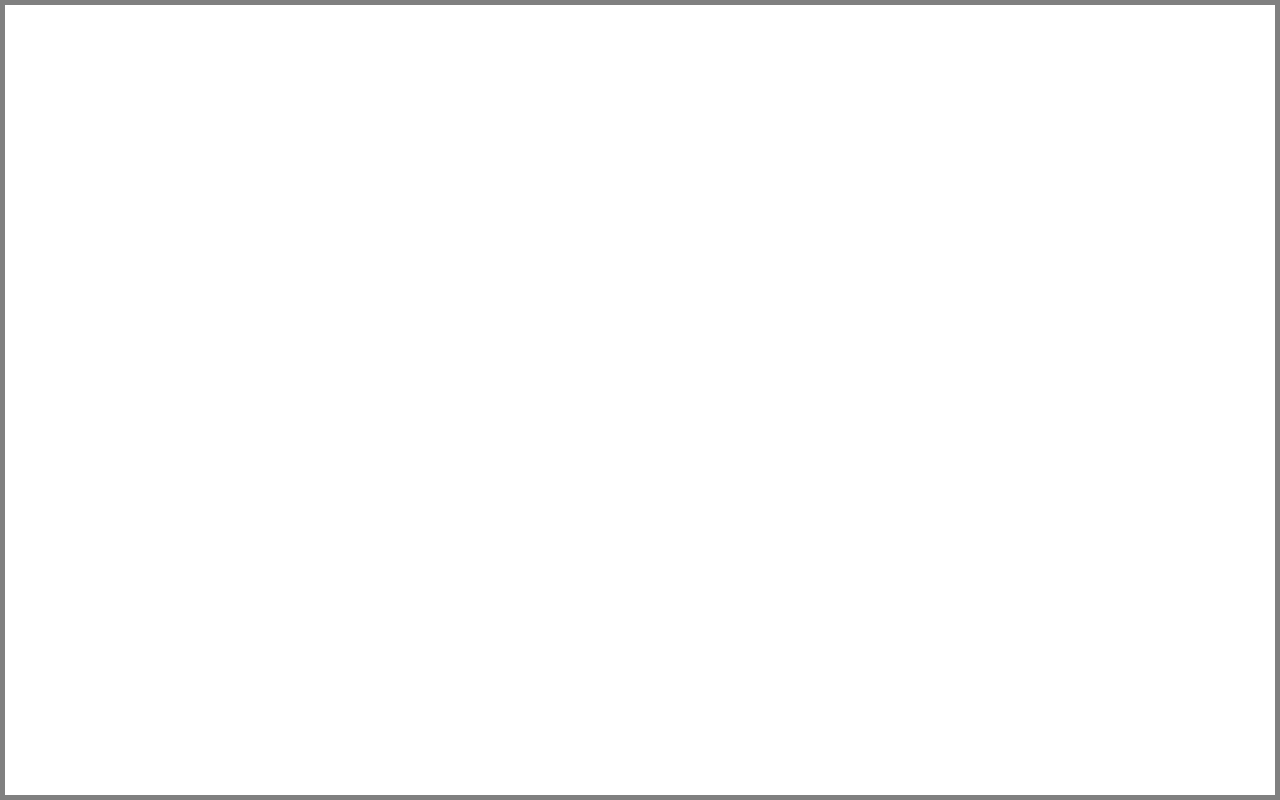
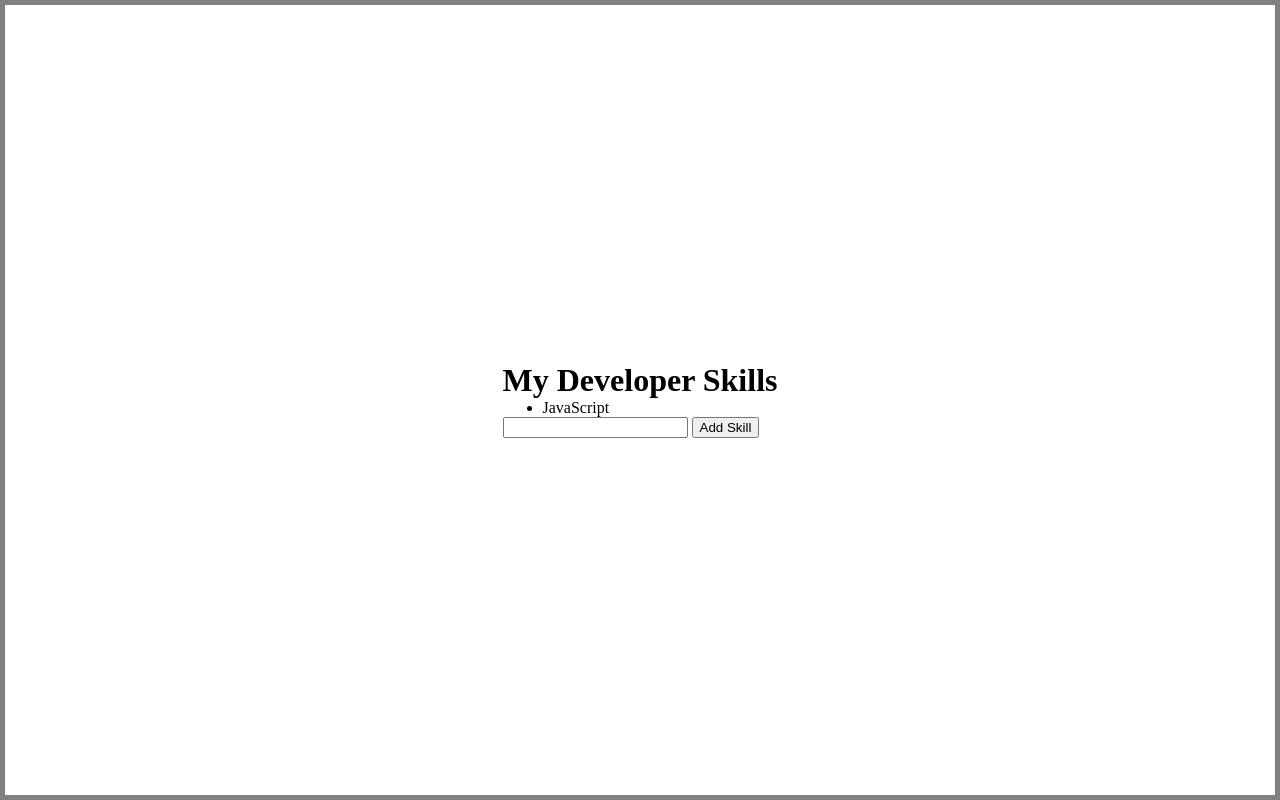
Before and after one commit to stephbarker/My-Developer-Skills, a plain HTML site: page index.html in a window 1280 px wide. Drawn offline with nearby package versions, Linux system fonts and the light colour scheme.

Commit message:
added input and add skill button

```diff
--- a/index.html
+++ b/index.html
@@ -12,6 +12,14 @@
 </head>
 
 <body>
+    <main>
+        <h1>My Developer Skills</h1>
+        <ul>
+            <li><span></span>JavaScript</li>
+        </ul>
+        <input type="text">
+        <button>Add Skill</button>
+    </main>
 
 </body>
 
```
